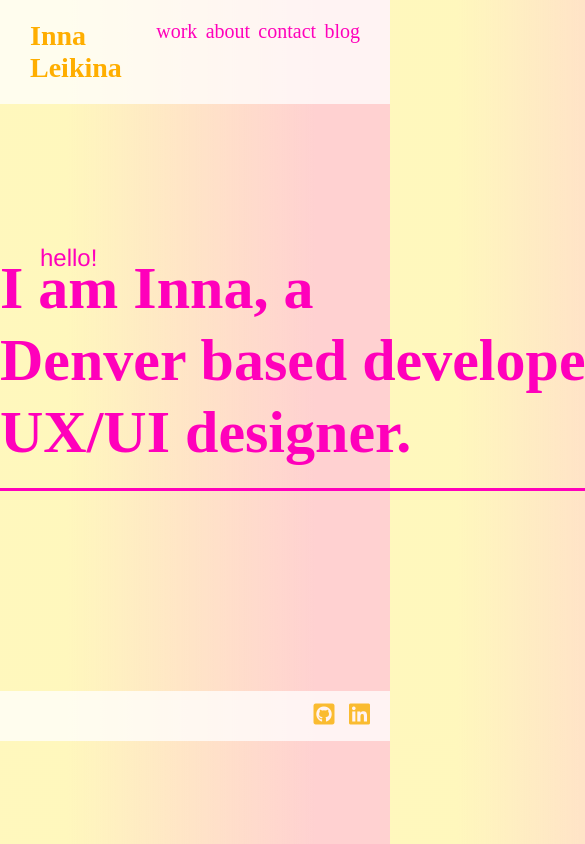
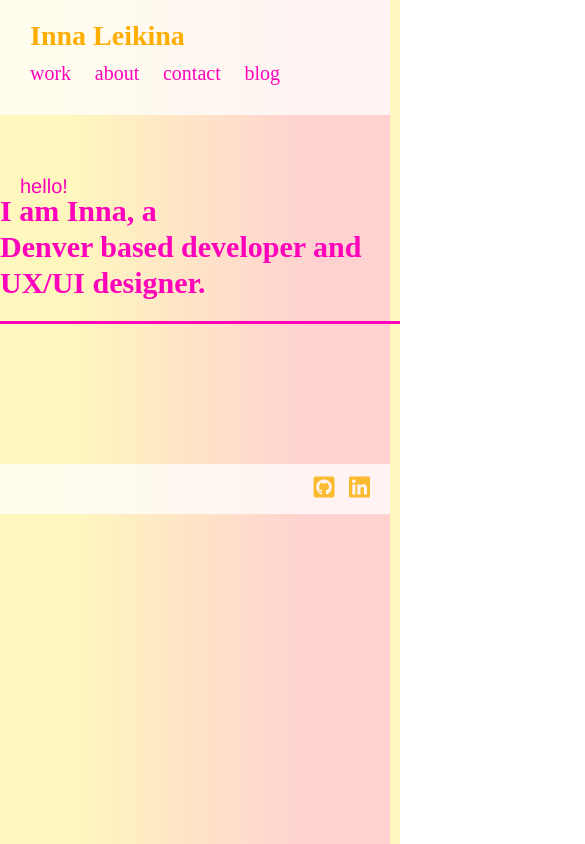
Before and after one commit to innaleikina/portfolio-2019, a website: page app/public/index.html in a window 390 px wide. Shown: the top 844 px of the page, 585 px wide, since content can reach past the window. Drawn offline with nearby package versions, Linux system fonts and the light colour scheme; no server answers.

Commit message:
home page is mobile friendly

```diff
--- a/app/projects/projects.json
+++ b/app/projects/projects.json
@@ -37,7 +37,7 @@
     "challenges": "Scroll is built with mongodb. Our project has 3 collections, user, post and comment. All of the collections have to talk to each other, because the post has an author, it also has comments, but each comment also has an author. It was a challenge thinking through the database relationships, but once we found a pattern we were able to implement it everywhere.",
     "functionality": "Scroll uses React-Router and has protected routes. My partner wrote the Passport and Bcrypt authentication, once the user is signed in they can see all the pages. Users can follow other users, and they only see the posts of whom the follow on the home page. There is also a search page where users can look up posts or users by a search word. Users can comment and like on all posts. Users can also delete their own comments and posts. Users can log out. For the user's reading ease long texts are paginated. ",
     "design": "Scroll started with a color palette. The colors are reserved and muted to not take attention away from the writing. The whole design is minimalistic, nothing extra is present on the page, so the writing remains the main focus. Scroll was designed mobile first.",
-    "visitUrl":"https://pacific-everglades-31097.herokuapp.com/",
+    "visitUrl":"https://fast-beach-43726.herokuapp.com/",
     "codeUrl":"https://github.com/innaleikina/scroll",
     "sketch":"../images/scroll-sketch.jpg",
     "palette":"../images/scroll-palette.jpg",
--- a/app/public/css/body.css
+++ b/app/public/css/body.css
@@ -94,6 +94,12 @@ html {
     padding-bottom: 20px;
 }
 
+@media only screen and (max-width:480px){
+    #body{
+        width:400px;
+        }
+}
+
 #hello {
     color: #FF00BB;
     font-size: 24px;
@@ -102,6 +108,15 @@ html {
     margin-bottom: -20px;
     margin-top: 140px;
     animation: slideIn .9s linear;
+}
+
+@media only screen and (max-width:480px){
+    #hello{
+        margin-bottom:-5px;
+        margin-left:20px;
+        font-size:20px;
+        margin-top:60px;
+    }
 }
 
 #intro-big {
@@ -113,6 +128,18 @@ html {
     animation: slideIn .9s linear;
 }
 
+@media only screen and (max-width:500px){
+    #intro-big {
+        font-family: "Futura";
+        font-size: 30px;
+        color: #FF00BB;
+        font-weight: bold;
+        line-height: 1.2;
+        animation: slideIn .9s linear;
+        width:400px;
+    }
+
+}
 
 
 .grid-element {
@@ -140,12 +167,12 @@ html {
 
 
 
-#tag-line {
+/* #tag-line {
     color: white;
     font-size: 28px;
     font-family: "helvetica neue";
     font-weight: medium;
-}
+} */
 
 
 #grid {
@@ -153,6 +180,20 @@ html {
     margin: 100px auto;
     display: grid;
     grid-template-columns: repeat(auto-fill, minmax(300px, 1fr));
+}
+
+@media only screen and (max-width:480px){
+    #grid{
+        width:400px;
+        margin-top:40px;
+        /* margin: 0 auto;
+        border:1px red solid; */
+    }
+
+    .grid-element{
+        margin:20px auto;
+        width:300px;
+    }
 }
 
 .name {
--- a/app/public/css/nav.css
+++ b/app/public/css/nav.css
@@ -17,6 +17,12 @@ nav {
 
 }
 
+@media only screen and (max-width:480px){
+    .nav-ul{
+        flex-direction:column;
+    }
+}
+
 #nav-logo {
     margin: 0;
     font-size:28px;
@@ -32,6 +38,13 @@ nav {
 
 }
 
+@media only screen and (max-width:480px){
+    .nav-btns{
+        margin-top:10px;
+        padding-bottom:10px;
+    }
+}
+
 .nav-btn-style{
     font-family:"Futura";
     font-size:20px;
```
